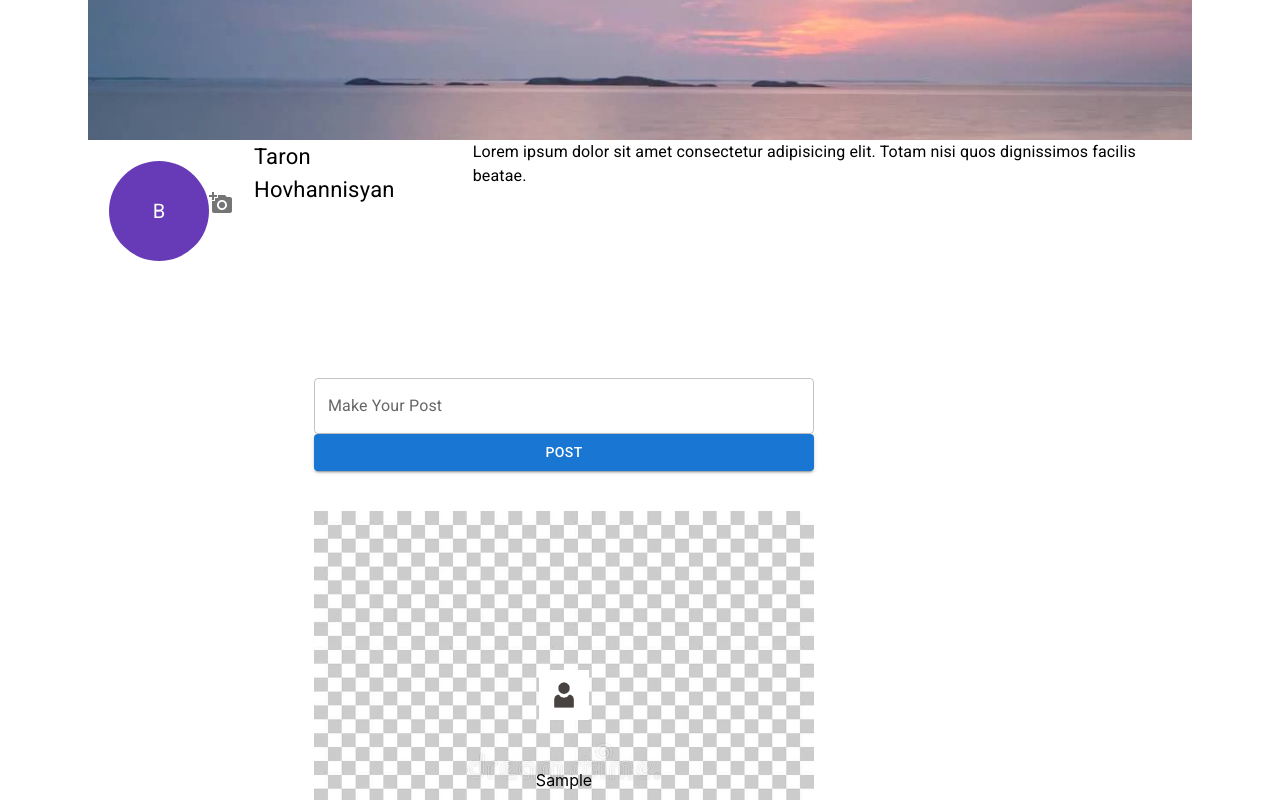
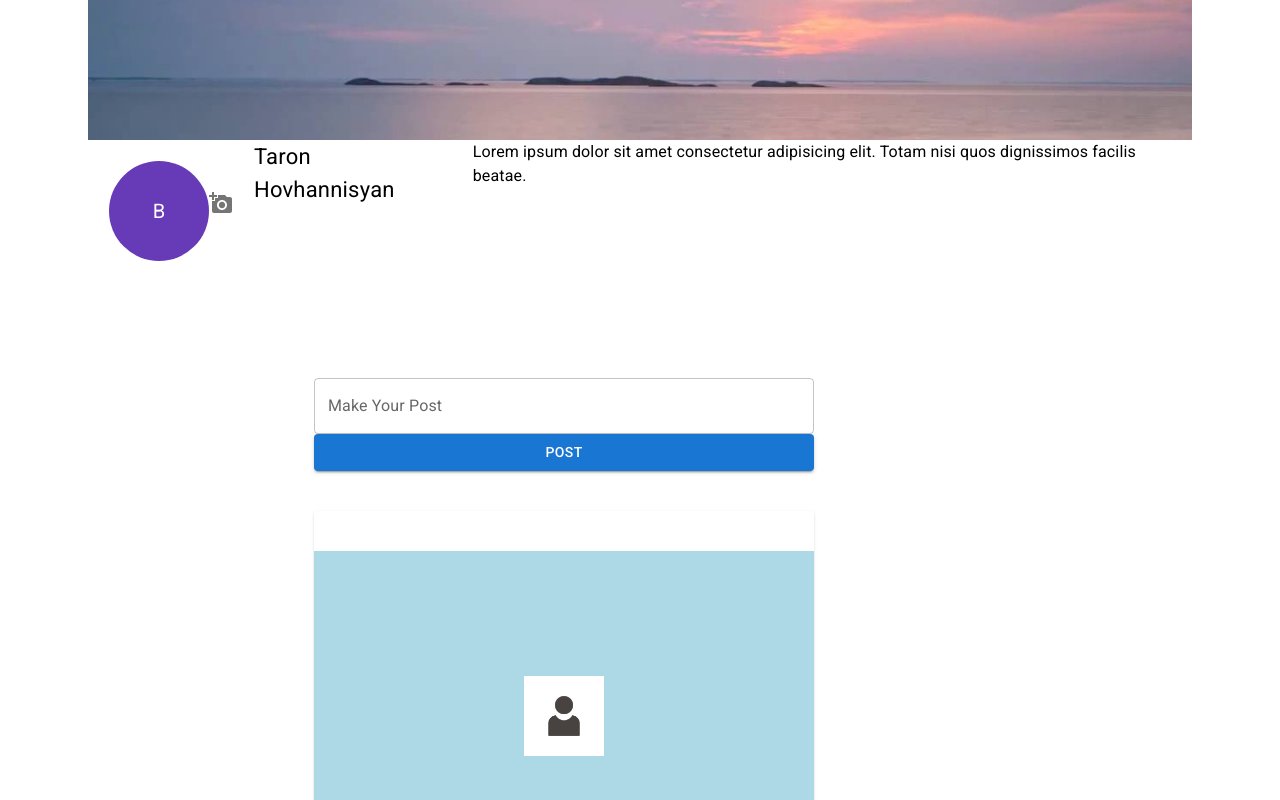
Before and after one commit to Tarhovh/sosial-network, a React (Create React App) app: page /userProfil in a window 1280 px wide. Both pictures are taken after typing "Sample" into the empty fields and a click on the button "POST". Shown: the top 800 px of the page. Built offline with nearby package versions, Linux system fonts and the light colour scheme.

Commit message:
Post style changed

```diff
--- a/src/components/userPostsComponents/FullWidthTextField.jsx
+++ b/src/components/userPostsComponents/FullWidthTextField.jsx
@@ -13,6 +13,14 @@ import { useDispatch, useSelector } from "react-redux";
 // import { Input } from '@mui/material';
 import Image3 from "../../images/1.jpg";
 import profpic from "../../images/profil1.jpg";
+import Card from "@mui/material/Card";
+import CardActions from "@mui/material/CardActions";
+import CardContent from "@mui/material/CardContent";
+import Typography from "@mui/material/Typography";
+
+import ThumbUpIcon from "@mui/icons-material/ThumbUp";
+import ShareIcon from "@mui/icons-material/Share";
+import ReadMoreOutlinedIcon from "@mui/icons-material/ReadMoreOutlined";
 
 export default function FullWidthTextField() {
   const todos = useSelector(function (state) {
@@ -38,13 +46,13 @@ export default function FullWidthTextField() {
     setText("");
   };
 
-  const imgStyle ={
-    width: '50px',
-    height: '50px',
-    display: 'flex',
-   placeSelf: 'center',
-   marginBottom: 50
-  }
+  const imgStyle = {
+    width: "80px",
+    height: "80px",
+    display: "flex",
+    placeSelf: "center",
+    marginBottom: 50,
+  };
 
   // console.dir(Paper)
 
@@ -59,13 +67,10 @@ export default function FullWidthTextField() {
       >
         <form onSubmit={onSubmit}>
           <FormControl
-        sx={
-          {
-            width: '100%'
-          }
-        }
+            sx={{
+              width: "100%",
+            }}
           >
-
             <TextField
               // fullWidth
               label="Make Your Post"
@@ -86,7 +91,6 @@ export default function FullWidthTextField() {
             </Button>
           </FormControl>
         </form>
-
       </Box>
 
       <Box>
@@ -102,9 +106,9 @@ export default function FullWidthTextField() {
 
         <div>
           {todos?.map((todo) => (
+            <Card sx={{ maxWidth: 500, marginTop: 5 }} key={todo.id}>
               <CardMedia
-              key={todo.id}
-              image={Image3}
+                // image={Image3}
                 sx={{
                   // backgroundImage: Image3,
                   display: "flex",
@@ -114,14 +118,28 @@ export default function FullWidthTextField() {
                   marginTop: 5,
                   alignItems: "center",
                   justifyContent: "center",
-                textAlign: 'center'
+                  textAlign: "center",
+                  backgroundColor: "lightBlue",
                 }}
               >
+                <img src={profpic} alt="sss" style={imgStyle} />
 
-              <img src={profpic} alt="sss" style={imgStyle} />
+                <CardContent>
+                  <Typography gutterBottom variant="h5" component="div">
                     {todo.text}
-              <h3>©MyNetwork</h3>
+                  </Typography>
+                  <Typography gutterBottom variant="h6" component="div" >©MyNetwork</Typography>
+                </CardContent>
               </CardMedia>
+              <CardActions>
+                <Button variant="contained" endIcon={<ShareIcon />}></Button>
+                <Button
+                  variant="contained"
+                  endIcon={<ReadMoreOutlinedIcon />}
+                ></Button>
+                <Button variant="contained" endIcon={<ThumbUpIcon />}></Button>
+              </CardActions>
+            </Card>
           ))}
         </div>
       </Box>
```
Lines whose indentation alone changed are shown as unchanged.
